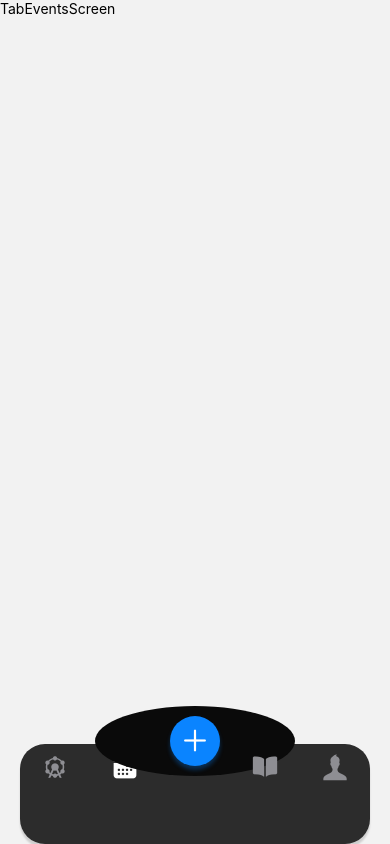
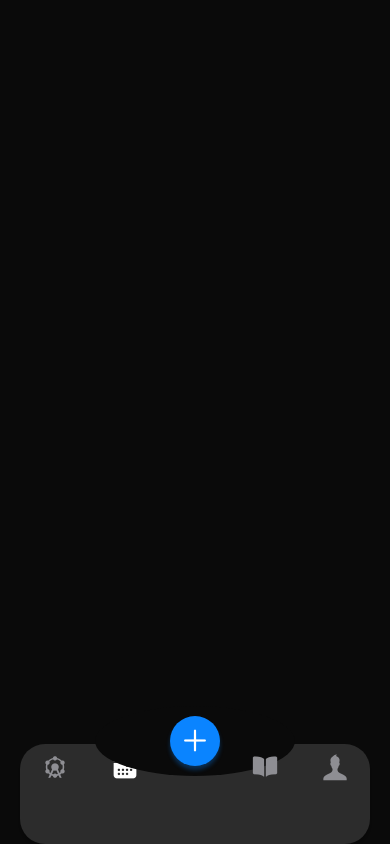
Before and after one commit to Vachek-hooves/Aristocrat, a React Native app: screen /TabEventsScreen in a window 390 px wide. Built offline with nearby package versions, Linux system fonts and the light colour scheme.

Commit message:
update tab bar

```diff
--- a/AppScreen/TabScreen/TabEventsScreen.js
+++ b/AppScreen/TabScreen/TabEventsScreen.js
@@ -1,14 +1,11 @@
-import { StyleSheet, Text, View } from 'react-native'
-import React from 'react'
+import {StyleSheet, Text, View} from 'react-native';
+import React from 'react';
+import TabLayout from '../../components/layout/TabLayout';
 
 const TabEventsScreen = () => {
-  return (
-    <View>
-      <Text>TabEventsScreen</Text>
-    </View>
-  )
-}
+  return <TabLayout></TabLayout>;
+};
 
-export default TabEventsScreen
+export default TabEventsScreen;
 
-const styles = StyleSheet.create({})
+const styles = StyleSheet.create({});
--- a/AppScreen/TabScreen/TabHobbiesScreen.js
+++ b/AppScreen/TabScreen/TabHobbiesScreen.js
@@ -1,11 +1,12 @@
 import { StyleSheet, Text, View } from 'react-native'
 import React from 'react'
+import TabLayout from '../../components/layout/TabLayout'
 
 const TabHobbiesScreen = () => {
   return (
-    <View>
-      <Text>TabHobbiesScreen</Text>
-    </View>
+    <TabLayout>
+
+    </TabLayout>
   )
 }
 
--- a/AppScreen/TabScreen/TabRulesScreen.js
+++ b/AppScreen/TabScreen/TabRulesScreen.js
@@ -1,11 +1,12 @@
 import { StyleSheet, Text, View } from 'react-native'
 import React from 'react'
+import TabLayout from '../../components/layout/TabLayout'
 
 const TabRulesScreen = () => {
   return (
-    <View>
-      <Text>TabRulesScreen</Text>
-    </View>
+    <TabLayout>
+
+    </TabLayout>
   )
 }
 
```
Also changed, not shown: AppScreen/TabScreen/TabCreateEvent.js (deleted, +0 -14 lines), AppScreen/TabScreen/TabCreateHobbie.js (deleted, +0 -14 lines).
